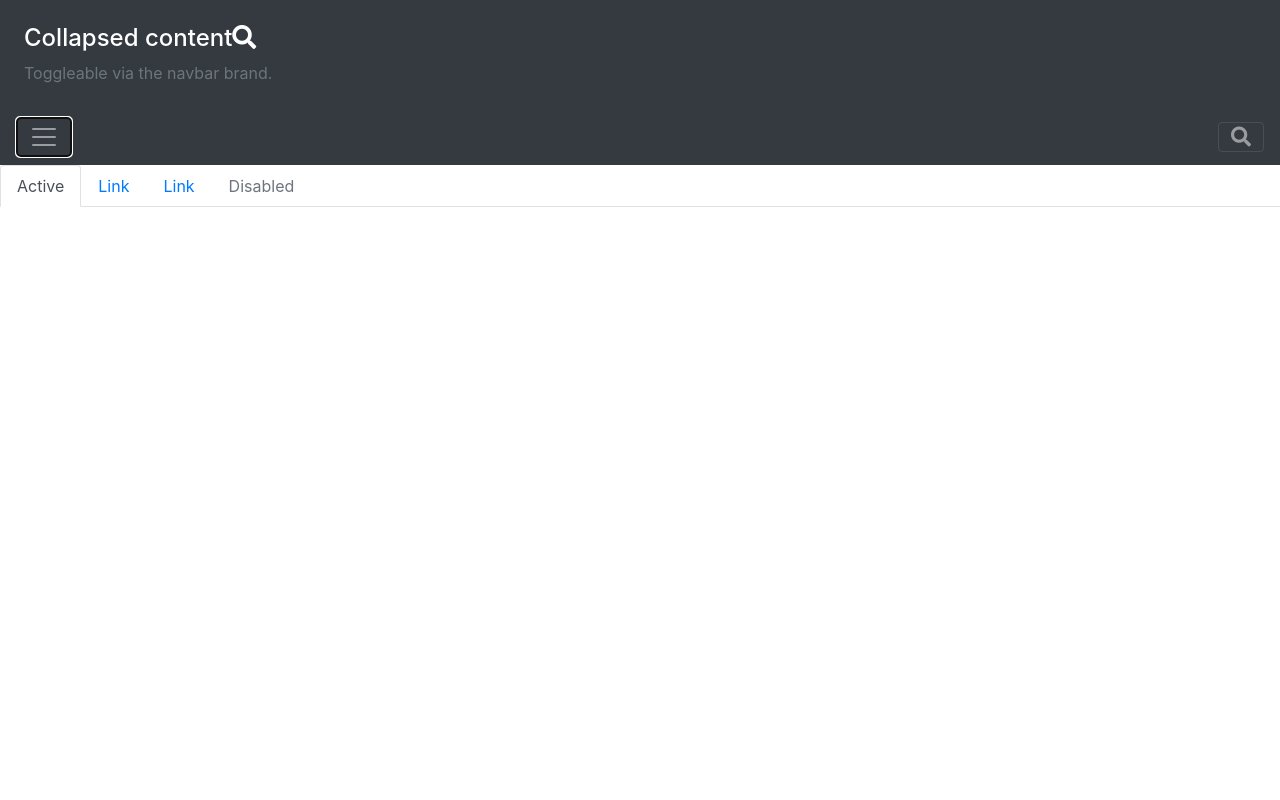
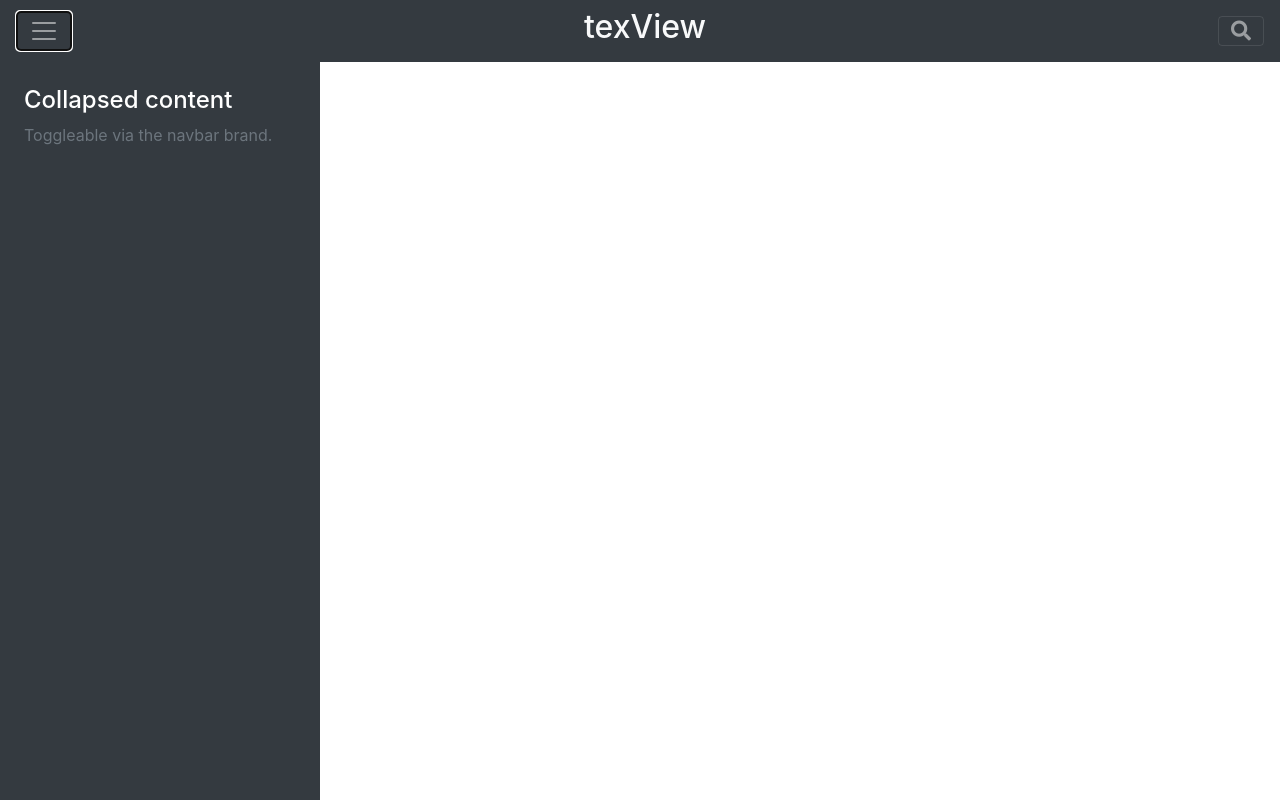
Before and after one commit to leoehler/texView, a plain HTML site: page src/index.html in a window 1280 px wide. Both pictures are taken after a click on the button 44 px from the left and 28 px from the top of the page. Drawn offline with nearby package versions, Linux system fonts and the light colour scheme.

Commit message:
sidebar v1

```diff
--- a/src/index.html
+++ b/src/index.html
@@ -7,30 +7,43 @@
 
     <!-- Bootstrap CSS -->
     <link rel="stylesheet" href="https://stackpath.bootstrapcdn.com/bootstrap/4.4.1/css/bootstrap.min.css" integrity="sha384-Vkoo8x4CGsO3+Hhxv8T/Q5PaXtkKtu6ug5TOeNV6gBiFeWPGFN9MuhOf23Q9Ifjh" crossorigin="anonymous">
+    <!-- Fontawesome CSS // Icons -->
     <link rel="stylesheet" href="https://use.fontawesome.com/releases/v5.6.3/css/all.css" integrity="sha384-UHRtZLI+pbxtHCWp1t77Bi1L4ZtiqrqD80Kn4Z8NTSRyMA2Fd33n5dQ8lWUE00s/" crossorigin="anonymous">
+    <!-- Custom CSS -->
+    <link rel="stylesheet" href="style.css">
 
-    <title>Hello, world!</title>
+    <title>texView</title>
 </head>
+
 <body>
-<div class="collapse" id="navbarToggleExternalContent">
+<!-- Navbar -->
+<div class="pos-f-t position-sticky">
+    <nav class="navbar navbar-dark bg-dark">
+        <button class="navbar-toggler" type="button" data-toggle="collapse" data-target="#sliderLeft" aria-controls="navbarToggleExternalContent" aria-expanded="false" aria-label="Toggle navigation">
+            <span class="navbar-toggler-icon"></span>
+        </button>
+        <h2 class="text-light">texView</h2>
+        <button class="navbar-toggler" type="button" data-toggle="collapse" data-target="#sliderRight" aria-controls="navbarToggleExternalContent" aria-expanded="false" aria-label="Toggle navigation">
+            <span class="fas fa-search"></span>
+        </button>
+    </nav>
+</div>
+
+<!-- Slider Left -->
+<div class="collapse wrapper" id="sliderLeft">
     <div class="bg-dark p-4">
-        <h5 class="text-white h4">Collapsed content<i class="fas fa-search"></i></h5>
+        <h5 class="text-white h4">Collapsed content</h5>
         <span class="text-muted">Toggleable via the navbar brand.</span>
     </div>
 </div>
 
-<div class="pos-f-t position-sticky">
-    <nav class="navbar navbar-dark bg-dark">
-        <button class="navbar-toggler" type="button" data-toggle="collapse" data-target="#navbarToggleExternalContent" aria-controls="navbarToggleExternalContent" aria-expanded="false" aria-label="Toggle navigation">
-            <span class="navbar-toggler-icon"></span>
+<!-- Slider Right --><!--
+<div class="wrapper bg-dark">
+<p>sdgnsdfgljknknsdfgljkndsfglkjn</p>
+</div>-->
 
-
-        </button>
-        <button class="navbar-toggler" type="button" data-toggle="collapse" data-target="#navbarToggleExternalContent" aria-controls="navbarToggleExternalContent" aria-expanded="false" aria-label="Toggle navigation">
-            <span class="fas fa-search"></span>
-        </button>
-    </nav>
-</div>
+<div class="collapse wrapperRight" id="sliderRight">
+    <div class="bg-dark p-4">
         <ul class="nav nav-tabs">
             <li class="nav-item">
                 <a class="nav-link active" href="#">Active</a>
@@ -45,6 +58,15 @@
                 <a class="nav-link disabled" href="#" tabindex="-1" aria-disabled="true">Disabled</a>
             </li>
         </ul>
+    </div>
+</div>
+
+
+<!-- Sidebar -->
+
+
+<!-- Main Content --->
+
 
 <!-- Optional JavaScript -->
 <!-- jQuery first, then Popper.js, then Bootstrap JS -->
--- /dev/null
+++ b/src/style.css
@@ -0,0 +1,14 @@
+.wrapper{
+    position: fixed;
+    display: grid;
+    width: 25%;
+    height: 100%;
+}
+
+.wrapperRight{
+    position: fixed;
+    display: grid;
+    width: 25%;
+    height: 100%;
+    right: 0;
+}
```
Lines whose indentation alone changed are shown as unchanged.
